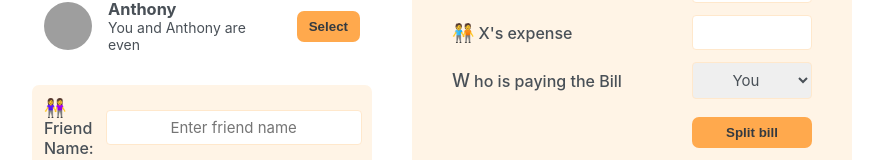
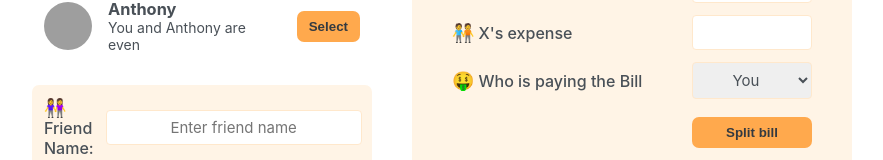
Before and after one commit to AbdullahiAbdulganiyu/eat-n-split, a React (Create React App) app: page / in a window 1280 px wide. Shown: the part 301-461 px from the top of the page, without its empty margins (198-1081 px from the left). Built offline with nearby package versions, Linux system fonts and the light colour scheme; grey boxes are pictures that could not be loaded.

Commit message:
adding value to the select options

```diff
--- a/src/App.js
+++ b/src/App.js
@@ -88,10 +88,10 @@ function FormSplitBill() {
       <label>🕴️Your expense</label>
       <input type="number" />
       <label>🧑‍🤝‍🧑X's expense</label> <input type="number" />
-      <label>Who is paying the Bill</label>
+      <label>🤑Who is paying the Bill</label>
       <select>
-        <option>You</option>
-        <option>X</option>
+        <option value="user">You</option>
+        <option value="friend">X</option>
       </select>
       <Button>Split bill</Button>
     </form>
```
